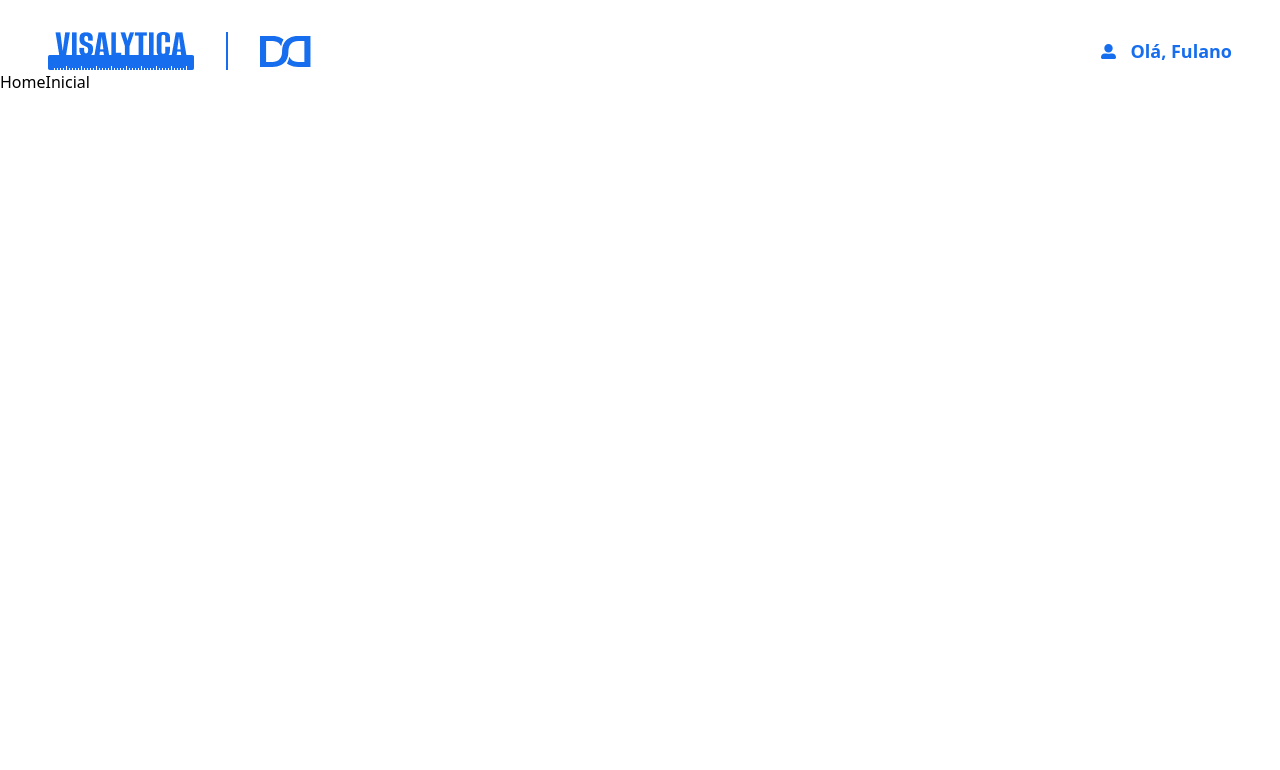
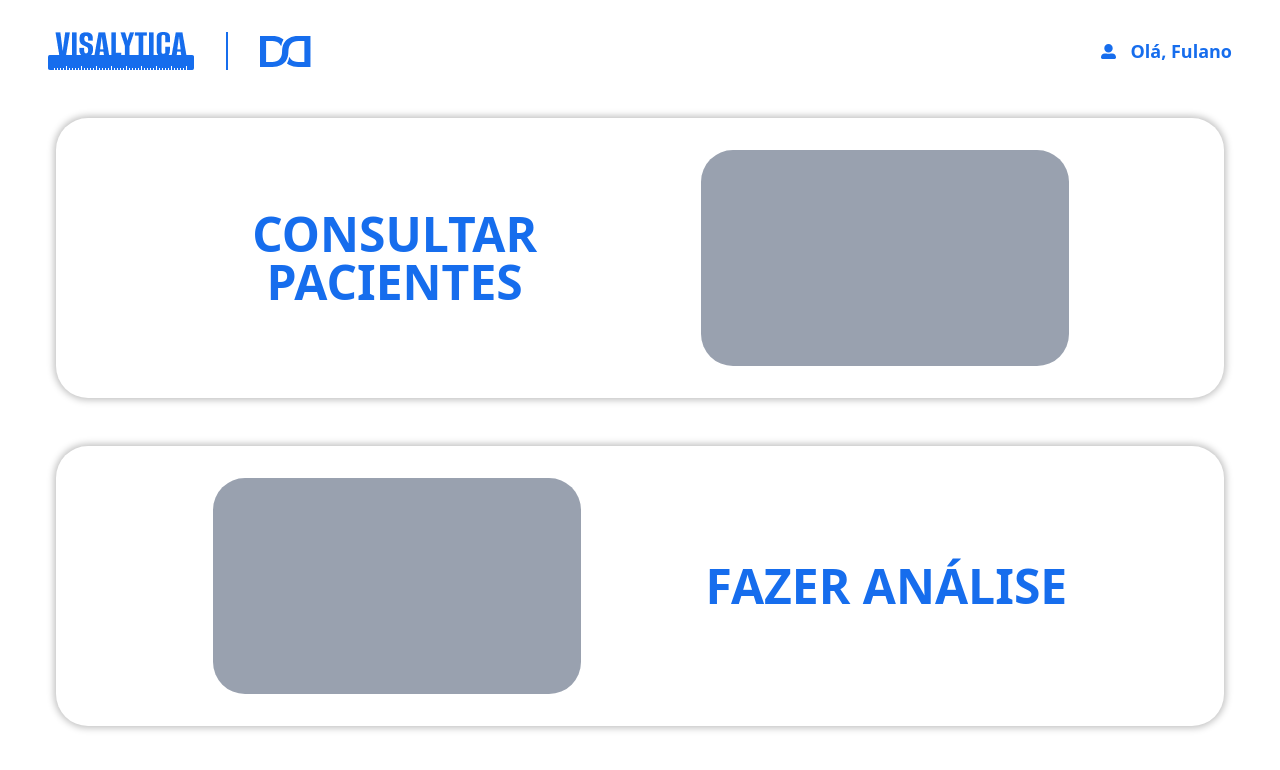
Before and after one commit to CodeBreakers-DASA/visalytica_frontend, a Next.js app: page /Home in a window 1280 px wide. Shown: the top 770 px of the page. Built offline with nearby package versions, Linux system fonts and the light colour scheme.

Commit message:
Feat:Criando e estilizando card da home

```diff
--- a/src/app/(mainLayout)/Home/page.js
+++ b/src/app/(mainLayout)/Home/page.js
@@ -1,7 +1,10 @@
+import CardHome from '../../../components/CardHome'
+
 function HomeInicial() {
     return (
         <div>
-            <h2>HomeInicial</h2>
+            <CardHome nome='Consultar pacientes' alt=''/>
+            <CardHome invertido nome='Fazer análise' alt=''/>
         </div>
      );
 }
--- /dev/null
+++ b/src/components/CardHome.js
@@ -0,0 +1,12 @@
+function CardHome({ nome, imagem, alt, invertido = false}) {
+    return (
+        <div style={{flexDirection: !invertido ? 'row-reverse' : ''}} className="h-[35vh] mx-14 mt-12 p-8 flex justify-evenly items-center shadow-[0_0_7px_2px] shadow-black/25 rounded-4xl">
+            <div className="bg-gray-400 min-w-1/3 h-full rounded-4xl">
+
+            </div>
+            <h2 className="text-5xl uppercase text-[#166DED] font-black max-w-1/3 text-center">{nome}</h2>
+        </div>
+     );
+}
+
+export default CardHome;
--- a/src/components/Hotbar.js
+++ b/src/components/Hotbar.js
@@ -6,7 +6,7 @@ import IconePessoa from '../../public/IconePessoa.svg'
 
 export default function Hotbar({ nome = 'Fulano' }) {
     return (
-        <div className="flex justify-between mx-12 mt-8">
+        <div className="flex justify-between mx-12 my-8">
             <div className="flex justify-between items-center gap-8">
                 <Image src={LogoVisalytica} alt="Logo da Visalytica"/>
                 <div className="w-0.5 h-full bg-[#166DED]"></div>
```
